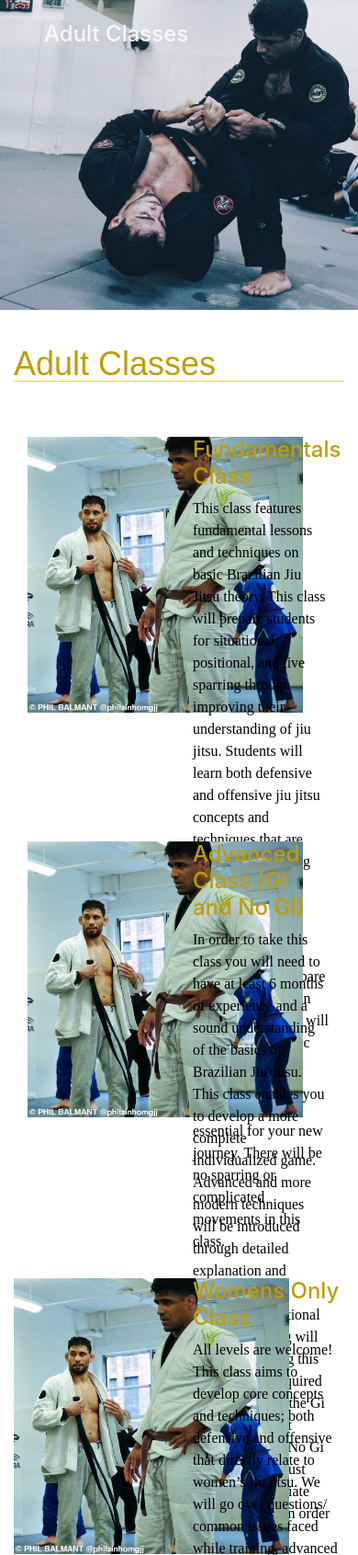
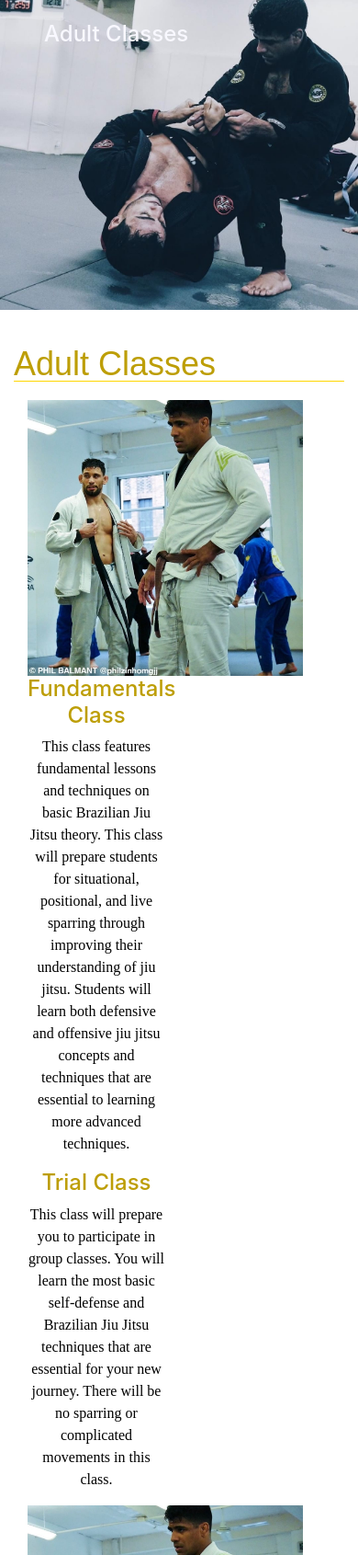
Before and after one commit to merlz6/RoyalGym, a PHP site: page /adults.html in a window 390 px wide. Shown: the part 128-1819 px from the top of the page at 92% size. Run offline with PHP 8.4, Linux system fonts and the light colour scheme.

Commit message:
need to center on media queria

```diff
--- a/main.css
+++ b/main.css
@@ -1,4 +1,5 @@
 /*Start of Root Selectors*/
+
 body {
   background-color: white;
   overflow-x: hidden;
@@ -443,3 +444,17 @@ margin-bottom:0;
   margin:10px;
   border-radius: 2em;"
 }
+
+@media (max-width: 770px) {
+
+#adultColDiv {
+  text-align: center;
+  display: inline;
+  margin:0 auto;
+}
+.row{
+  display: inline;
+text-align: center;
+}
+
+ }
```
